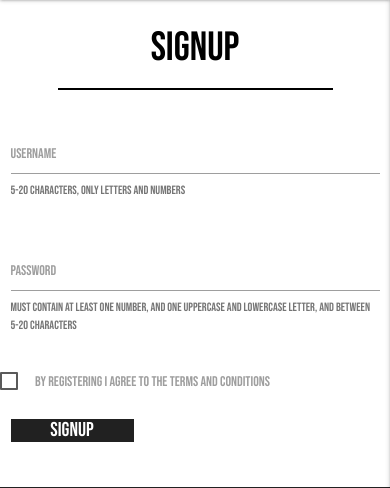
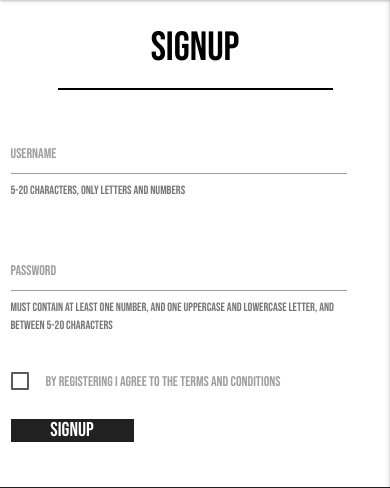
Before and after one commit to juanstelling/MS3_breaktasty, a Flask app: page /signup in a window 390 px wide; the page is wider, and only the part inside the window is pictured. Shown: the part 84-572 px from the top of that part. Run offline with Flask 2, Linux system fonts and the light colour scheme; some libraries are stand-ins or nearby versions.

Commit message:
Add responsiveness to checkbox

```diff
--- a/templates/users/signup.html
+++ b/templates/users/signup.html
@@ -12,7 +12,7 @@
         <form class="col s12 m8 offset-m2" id="form_signin" method="POST" action="{{ url_for('signup') }}">
             <!-- Username -->
             <div class="row">
-                <div class="input-field col s12">
+                <div class="input-field col s11">
                     <input id="username" name="username" type="text" minlength="5" maxlength="20" pattern="^[A-Za-z0-9_]{5,20}$" class="validate" required>
                     <label for="username">username</label>
                     <span class="helper-text" data-error="5-20 characters, only letters and numbers" data-success="right">5-20 characters, only letters and numbers</span>
@@ -20,7 +20,7 @@
             </div>
             <!--Password -->
             <div class="row">
-                <div class="input-field col s12">
+                <div class="input-field col s11">
                     <input id="password" name="password" type="password" minlength="5" maxlength="20" pattern="^(?=.*\d)(?=.*[a-z])(?=.*[A-Z]).{5,20}$" class="validate" required>
                     <label for="password">Password</label>
                     <span class="helper-text" data-error="Must contain at least one number, and one uppercase and lowercase letter, and between 5-20 characters" data-success="right">Must contain at least one number, and one uppercase and lowercase letter, and between 5-20 characters</span>
@@ -28,10 +28,13 @@
             </div>
             <!-- Terms and conditions -->
             <div class="row">
-                <label>
-                    <input type="checkbox" required>
-                    <span>By registering I agree to the terms and conditions</span>
-                </label>
+                <div class="col s11">
+                    <label>
+                        <input type="checkbox" required>
+                        <span>By registering I agree to the terms and conditions</span>
+                    </label>
+                </div>
+
             </div>
             <!-- Submit button -->
             <div class="row">
```
